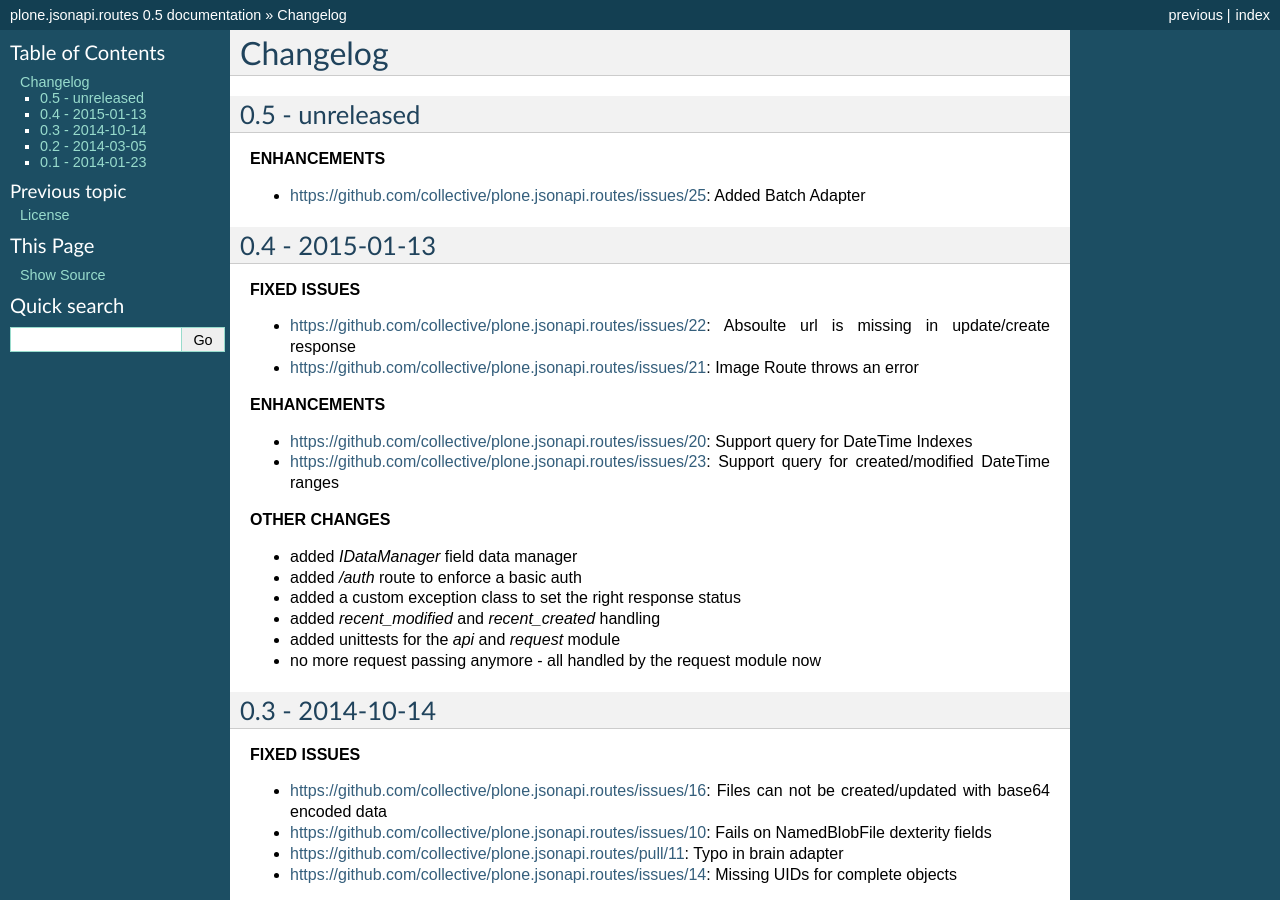
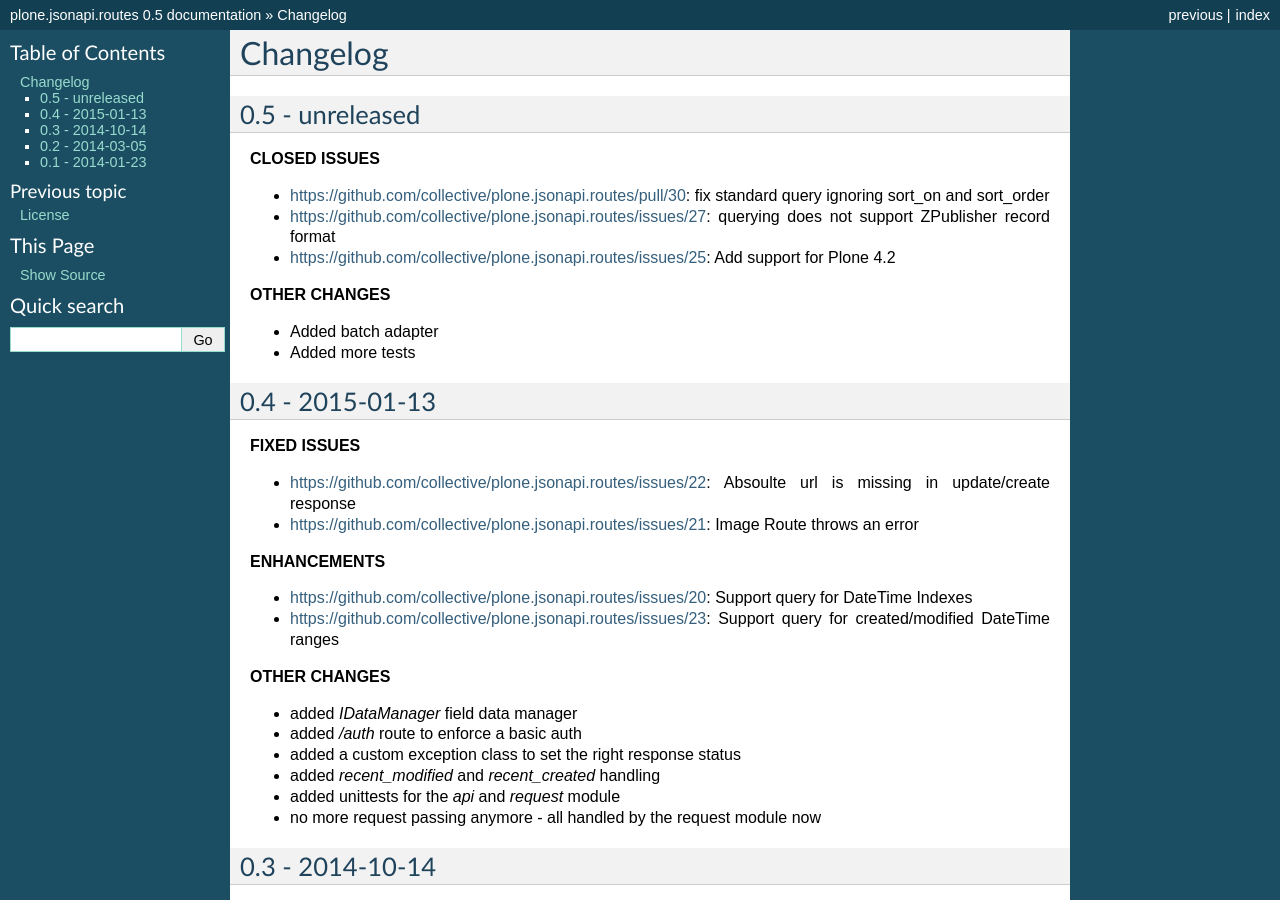
Before and after one commit to collective/plone.jsonapi.routes, a Sphinx documentation site: the page built from docs/HISTORY.rst, in a window 1280 px wide and 900 px high. Built offline with Sphinx 7.4.7, drawn with Linux system fonts in a browser that asks for light colours.

Commit message:
Updated Docs

```diff
--- a/docs/HISTORY.rst
+++ b/docs/HISTORY.rst
@@ -4,9 +4,16 @@
 0.5 - unreleased
 ----------------
 
-**ENHANCEMENTS**
+**CLOSED ISSUES**
 
-- https://github.com/collective/plone.jsonapi.routes/issues/25: Added Batch Adapter
+- https://github.com/collective/plone.jsonapi.routes/pull/30: fix standard query ignoring sort_on and sort_order
+- https://github.com/collective/plone.jsonapi.routes/issues/27: querying does not support ZPublisher record format
+- https://github.com/collective/plone.jsonapi.routes/issues/25: Add support for Plone 4.2
+
+**OTHER CHANGES**
+
+- Added batch adapter
+- Added more tests
 
 
 0.4 - 2015-01-13
```
